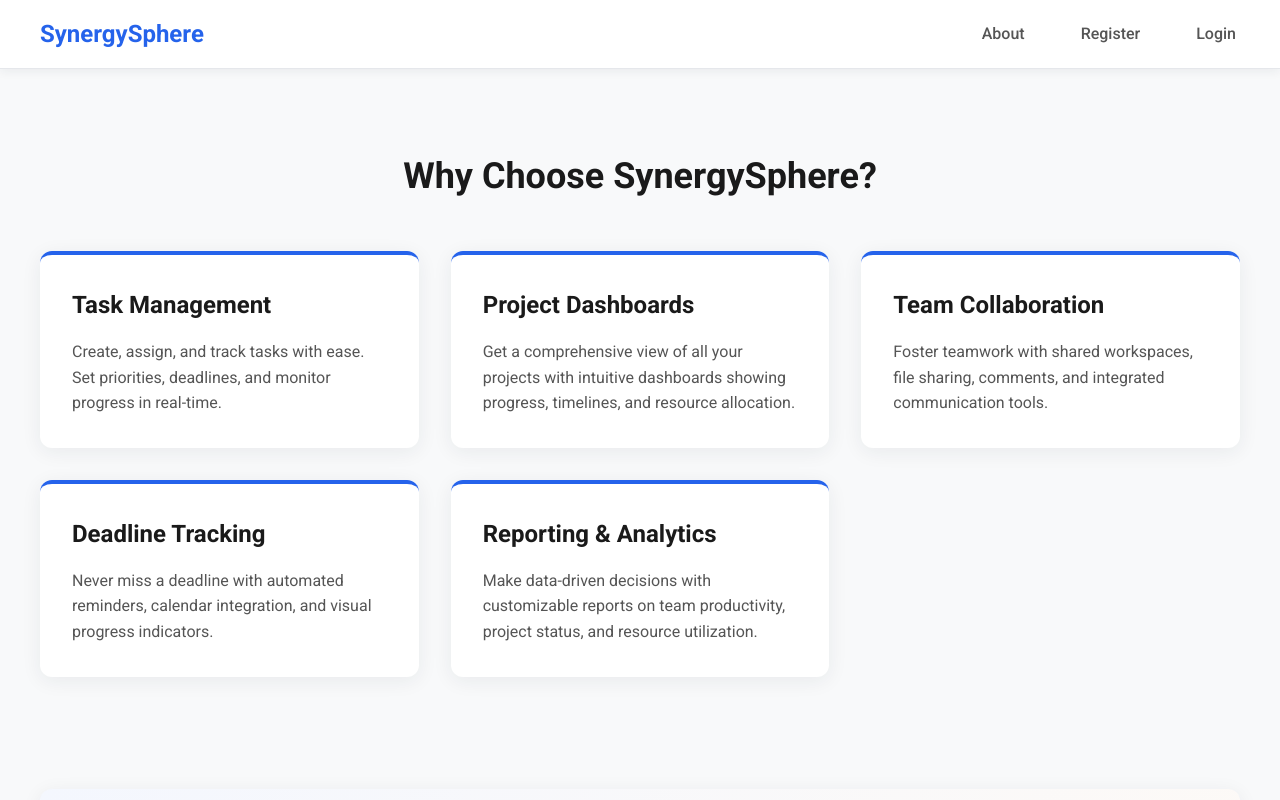
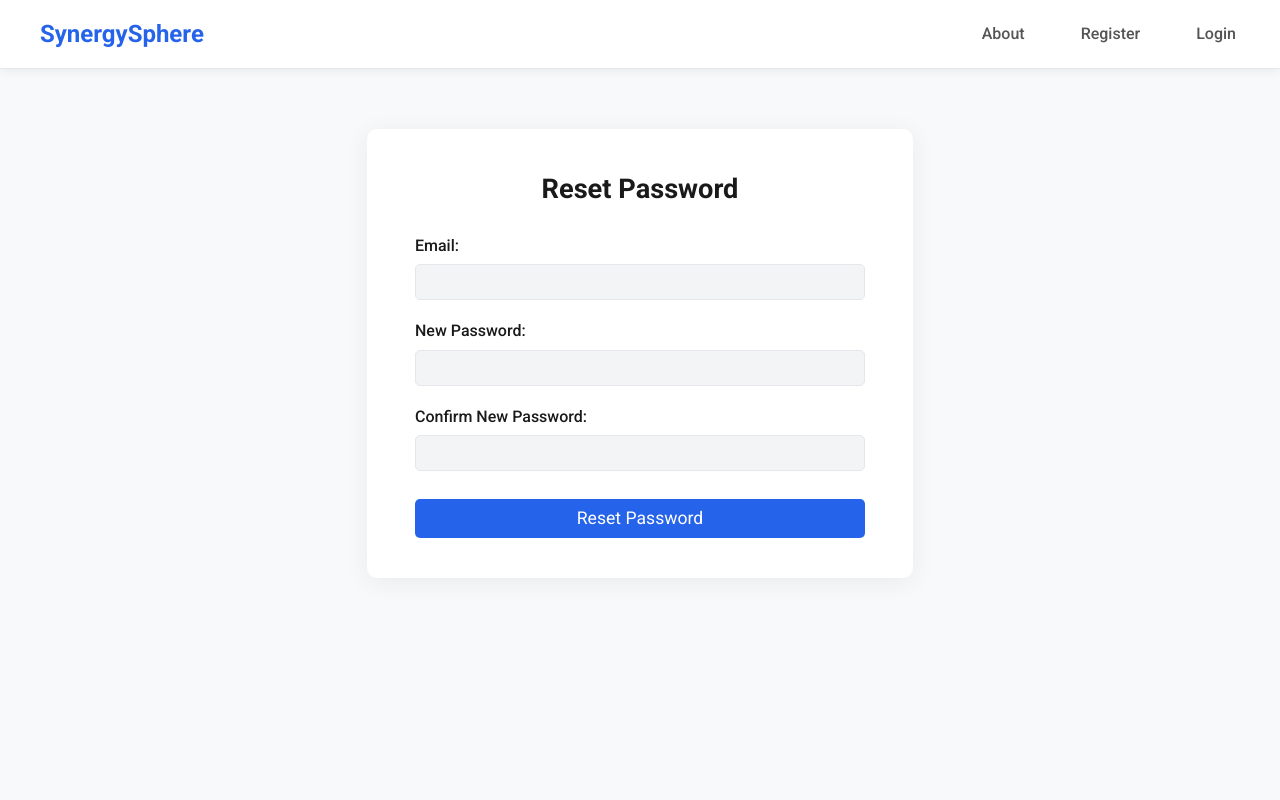
Before and after one commit to GirishIITM/hackthonprep, a React (Vite) app in the folder frontend/: page /reset-password in a window 1280 px wide. Before the commit this address led to /. Shown: the top 800 px of the page. Built offline with nearby package versions, Linux system fonts and the light colour scheme.

Commit message:
commit_resetpass

```diff
--- a/frontend/src/App.jsx
+++ b/frontend/src/App.jsx
@@ -12,6 +12,7 @@ import Profile from './pages/Profile'; // Import the new Profile component
 import Register from './pages/Register';
 import Projects from './pages/solutions/Projects';
 import Tasks from './pages/solutions/Tasks';
+import ResetPassword from './pages/ResetPassword'; // Add this import
 import { isAuthenticated } from './utils/apiCalls/auth';
 
 function App() {
@@ -39,6 +40,17 @@ function App() {
                 <About />
               </>
             } />
+
+            {/* Add this route for Reset Password */}
+            <Route path="/reset-password" element={
+              <>
+                <Navbar />
+                <ResetPassword />
+              </>
+            } />
+
+
+
 
             {/* Home page - accessible to everyone, no redirection for authenticated users */}
             <Route path='/' element={
--- /dev/null
+++ b/frontend/src/pages/ResetPassword.jsx
@@ -0,0 +1,93 @@
+import React, { useState } from 'react';
+import { useNavigate } from 'react-router-dom';
+import '../styles/resetpassword.css';
+
+export default function ResetPassword() {
+  const [formData, setFormData] = useState({
+    email: '',
+    password: '',
+    confirmPassword: ''
+  });
+  const [error, setError] = useState('');
+  const [success, setSuccess] = useState('');
+  const [isLoading, setIsLoading] = useState(false);
+  const navigate = useNavigate();
+
+  const handleChange = (e) => {
+    setFormData({
+      ...formData,
+      [e.target.name]: e.target.value
+    });
+  };
+
+  const handleSubmit = async (e) => {
+    e.preventDefault();
+    setError('');
+    setSuccess('');
+
+    if (formData.password !== formData.confirmPassword) {
+      setError('Passwords do not match');
+      return;
+    }
+
+    setIsLoading(true);
+    try {
+      // Replace this with your API call for password reset
+      // await api.resetPassword(formData.email, formData.password);
+      setSuccess('Password reset successful! Redirecting to login...');
+      setTimeout(() => navigate('/login'), 2000);
+    } catch {
+      setError('Failed to reset password. Please try again.');
+    } finally {
+      setIsLoading(false);
+    }
+  };
+
+  return (
+
+      <div className="reset-container">
+        <h1 className="reset-title">Reset Password</h1>
+        {error && <div className="error-message">{error}</div>}
+        {success && <div className="success-message">{success}</div>}
+        <form className="reset-form" onSubmit={handleSubmit}>
+          <div>
+            <label htmlFor="reset-email">Email:</label>
+            <input
+              type="email"
+              id="reset-email"
+              name="email"
+              value={formData.email}
+              onChange={handleChange}
+              required
+            />
+          </div>
+          <div>
+            <label htmlFor="reset-password">New Password:</label>
+            <input
+              type="password"
+              id="reset-password"
+              name="password"
+              value={formData.password}
+              onChange={handleChange}
+              required
+            />
+          </div>
+          <div>
+            <label htmlFor="reset-confirm-password">Confirm New Password:</label>
+            <input
+              type="password"
+              id="reset-confirm-password"
+              name="confirmPassword"
+              value={formData.confirmPassword}
+              onChange={handleChange}
+              required
+            />
+          </div>
+          <button type="submit" disabled={isLoading}>
+            {isLoading ? 'Resetting...' : 'Reset Password'}
+          </button>
+        </form>
+      </div>
+
+  );
+}
--- /dev/null
+++ b/frontend/src/styles/resetPassword.css
@@ -0,0 +1,85 @@
+
+
+.reset-container {
+max-width: 450px;          /* Increased from 350px */
+  margin: 60px auto;
+  padding: 2.5rem 3rem;      /* Increased padding */
+  background: var(--color-surface);
+  border-radius: 10px;
+  box-shadow: 0 4px 24px var(--color-shadow);
+}
+
+/* Title styling */
+.reset-title {
+  text-align: center;
+  margin-bottom: 1.5rem;
+  font-size: 1.7rem;
+  color: var(--color-text);
+}
+
+/* Form label styling */
+.reset-form label {
+  display: block;
+  margin-bottom: 0.4rem;
+  font-weight: 500;
+  color: var(--color-text);
+}
+
+/* Input styling */
+.reset-form input[type="email"],
+.reset-form input[type="password"] {
+  width: 100%;
+  padding: 0.5rem 0.7rem;
+  border: 1px solid var(--color-input-border);
+  border-radius: 5px;
+  font-size: 1rem;
+  background: var(--color-input-bg);
+  color: var(--color-input-text);
+  margin-bottom: 1.2rem;
+  box-sizing: border-box;
+}
+
+/* Button styling */
+.reset-form button[type="submit"] {
+  width: 100%;
+  padding: 0.6rem;
+  background: var(--color-btn-bg);
+  color: var(--color-btn-text);
+  border: none;
+  border-radius: 5px;
+  font-size: 1.1rem;
+  cursor: pointer;
+  margin-top: 0.5rem;
+  transition: background 0.2s;
+}
+
+.reset-form button[type="submit"]:hover {
+  background: var(--color-btn-bg-hover);
+}
+
+.reset-form button[type="submit"]:disabled {
+  background: var(--color-btn-disabled-bg);
+  color: var(--color-btn-disabled-text);
+  cursor: not-allowed;
+}
+
+/* Error and Success messages */
+.error-message {
+  color: var(--color-error);
+  background: rgba(239, 68, 68, 0.08);
+  border-radius: 5px;
+  padding: 0.5rem 1rem;
+  margin-bottom: 1rem;
+  text-align: center;
+  border: 1px solid var(--color-error);
+}
+
+.success-message {
+  color: var(--color-success);
+  background: rgba(34, 197, 94, 0.08);
+  border-radius: 5px;
+  padding: 0.5rem 1rem;
+  margin-bottom: 1rem;
+  text-align: center;
+  border: 1px solid var(--color-success);
+}
```
